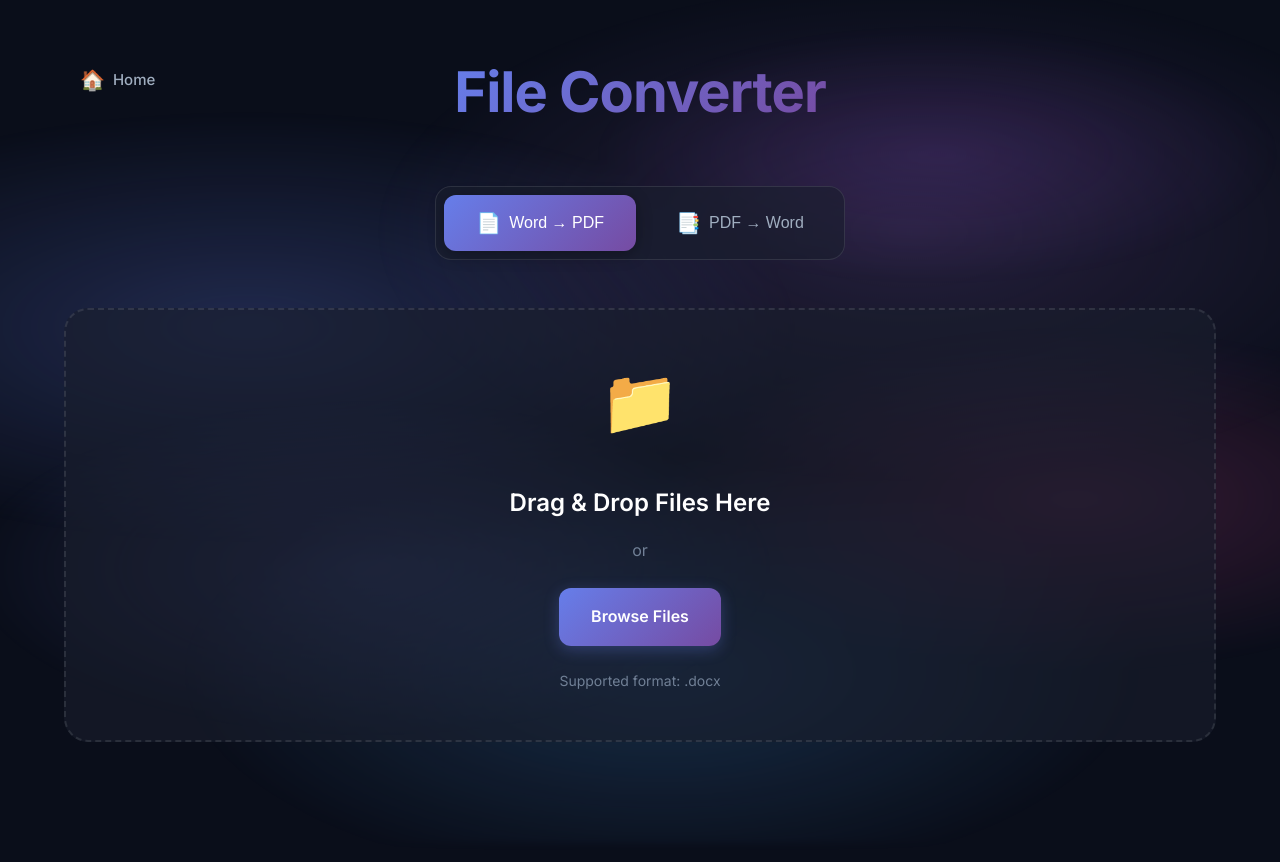
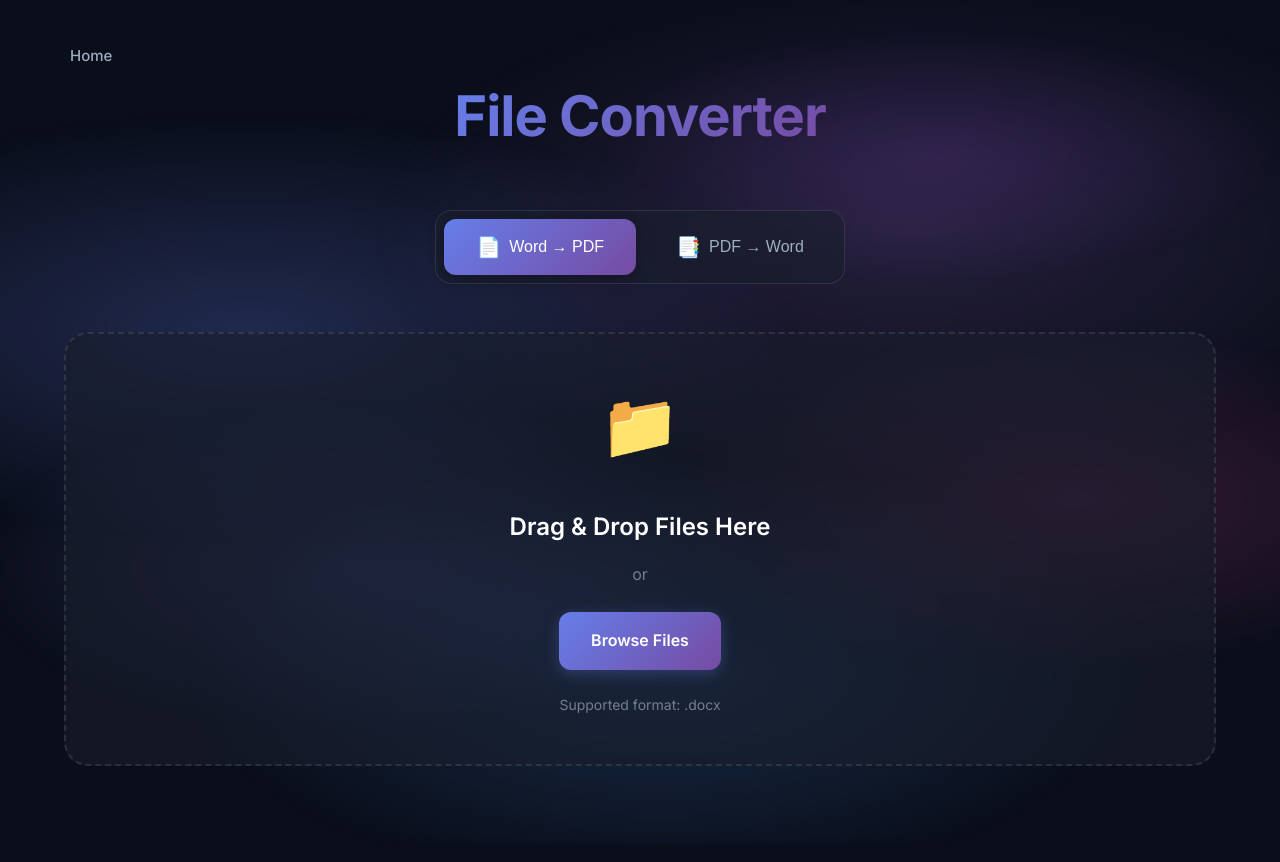
Before and after one commit to RensMurmans/Personal-tools, a plain HTML site: page frontend/index.html in a window 1280 px wide. Before the commit the page ends 838 px from the top, so only its background shows below. Drawn offline with Linux system fonts and the light colour scheme.

Commit message:
Refine Home button: remove emoji and adjust position

```diff
--- a/frontend/index.html
+++ b/frontend/index.html
@@ -19,7 +19,6 @@
         <header class="header">
             <nav class="header-nav">
                 <a href="../../index.html" class="home-link">
-                    <span class="home-icon">🏠</span>
                     Home
                 </a>
             </nav>
--- a/frontend/styles.css
+++ b/frontend/styles.css
@@ -130,13 +130,14 @@ body::after {
     position: relative;
     text-align: center;
     margin-bottom: var(--spacing-xl);
+    padding-top: var(--spacing-md);
     animation: fadeInDown 0.6s ease;
 }
 
 .header-nav {
     position: absolute;
-    top: 0;
-    left: 0;
+    top: -20px;
+    left: -10px;
 }
 
 .home-link {
```
